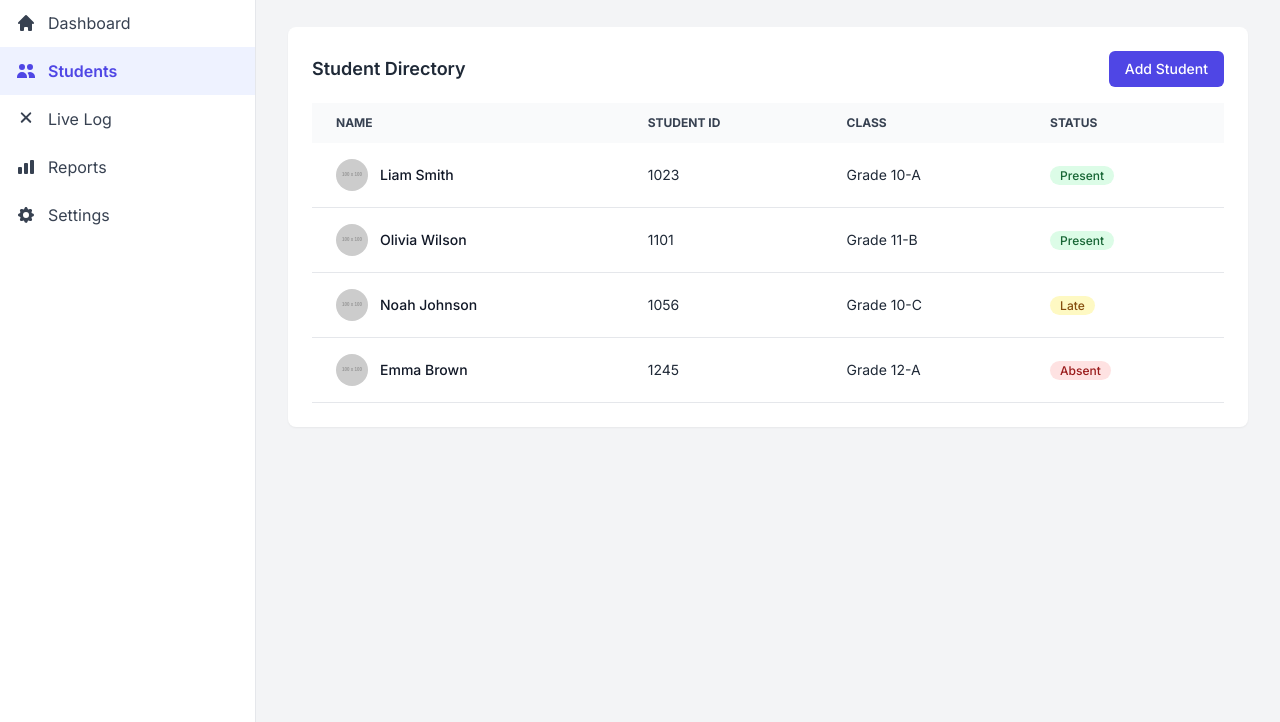
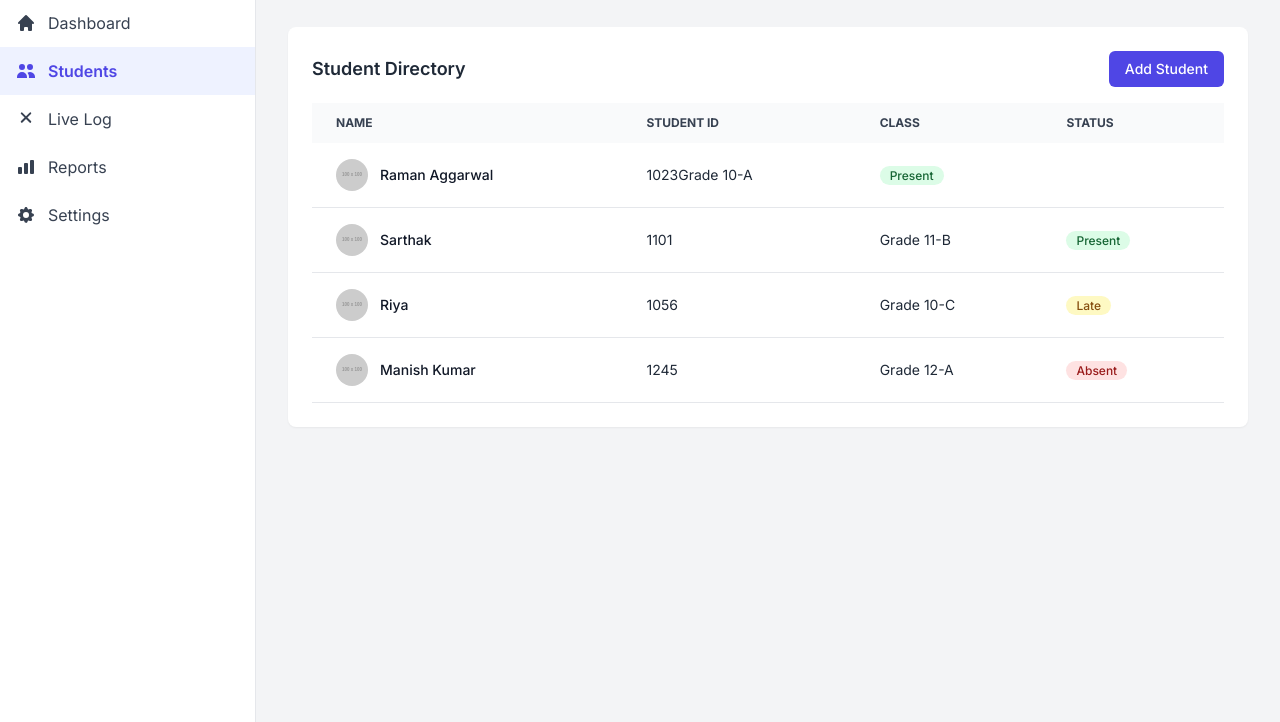
Before and after one commit to raman234aggarwal/sih_project2, a plain HTML site: page index.html in a window 1280 px wide. Both pictures are taken after a click on the link "Students". Shown: the part 78-800 px from the top of the page. Drawn offline with nearby package versions, Linux system fonts and the light colour scheme; placeholder pictures from the web are drawn by us.

```diff
--- a/index.html
+++ b/index.html
@@ -209,25 +209,25 @@
                                 </thead>
                                 <tbody>
                                     <tr class="bg-white border-b">
-                                        <td class="px-6 py-4 font-medium text-gray-900 whitespace-nowrap flex items-center"><img src="https://placehold.co/100x100/E2E8F0/4A5568?text=LS" class="h-8 w-8 rounded-full mr-3">Liam Smith</td>
-                                        <td class="px-6 py-4">1023</td>
+                                        <td class="px-6 py-4 font-medium text-gray-900 whitespace-nowrap flex items-center"><img src="https://placehold.co/100x100/E2E8F0/4A5568?text=LS" class="h-8 w-8 rounded-full mr-3">Raman Aggarwal</td>
+                                        <td class="px-6 py-4">1023</t
                                         <td class="px-6 py-4">Grade 10-A</td>
                                         <td class="px-6 py-4"><span class="bg-green-100 text-green-800 text-xs font-medium mr-2 px-2.5 py-0.5 rounded-full">Present</span></td>
                                     </tr>
                                     <tr class="bg-white border-b">
-                                        <td class="px-6 py-4 font-medium text-gray-900 whitespace-nowrap flex items-center"><img src="https://placehold.co/100x100/CBD5E0/4A5568?text=OW" class="h-8 w-8 rounded-full mr-3">Olivia Wilson</td>
+                                        <td class="px-6 py-4 font-medium text-gray-900 whitespace-nowrap flex items-center"><img src="https://placehold.co/100x100/CBD5E0/4A5568?text=OW" class="h-8 w-8 rounded-full mr-3">Sarthak</td>
                                         <td class="px-6 py-4">1101</td>
                                         <td class="px-6 py-4">Grade 11-B</td>
                                         <td class="px-6 py-4"><span class="bg-green-100 text-green-800 text-xs font-medium mr-2 px-2.5 py-0.5 rounded-full">Present</span></td>
                                     </tr>
                                     <tr class="bg-white border-b">
-                                        <td class="px-6 py-4 font-medium text-gray-900 whitespace-nowrap flex items-center"><img src="https://placehold.co/100x100/BEE3F8/2C5282?text=NJ" class="h-8 w-8 rounded-full mr-3">Noah Johnson</td>
+                                        <td class="px-6 py-4 font-medium text-gray-900 whitespace-nowrap flex items-center"><img src="https://placehold.co/100x100/BEE3F8/2C5282?text=NJ" class="h-8 w-8 rounded-full mr-3">Riya</td>
                                         <td class="px-6 py-4">1056</td>
                                         <td class="px-6 py-4">Grade 10-C</td>
                                         <td class="px-6 py-4"><span class="bg-yellow-100 text-yellow-800 text-xs font-medium mr-2 px-2.5 py-0.5 rounded-full">Late</span></td>
                                     </tr>
                                     <tr class="bg-white border-b">
-                                        <td class="px-6 py-4 font-medium text-gray-900 whitespace-nowrap flex items-center"><img src="https://placehold.co/100x100/FED7D7/9B2C2C?text=EB" class="h-8 w-8 rounded-full mr-3">Emma Brown</td>
+                                        <td class="px-6 py-4 font-medium text-gray-900 whitespace-nowrap flex items-center"><img src="https://placehold.co/100x100/FED7D7/9B2C2C?text=EB" class="h-8 w-8 rounded-full mr-3">Manish Kumar</td>
                                         <td class="px-6 py-4">1245</td>
                                         <td class="px-6 py-4">Grade 12-A</td>
                                         <td class="px-6 py-4"><span class="bg-red-100 text-red-800 text-xs font-medium mr-2 px-2.5 py-0.5 rounded-full">Absent</span></td>
```
